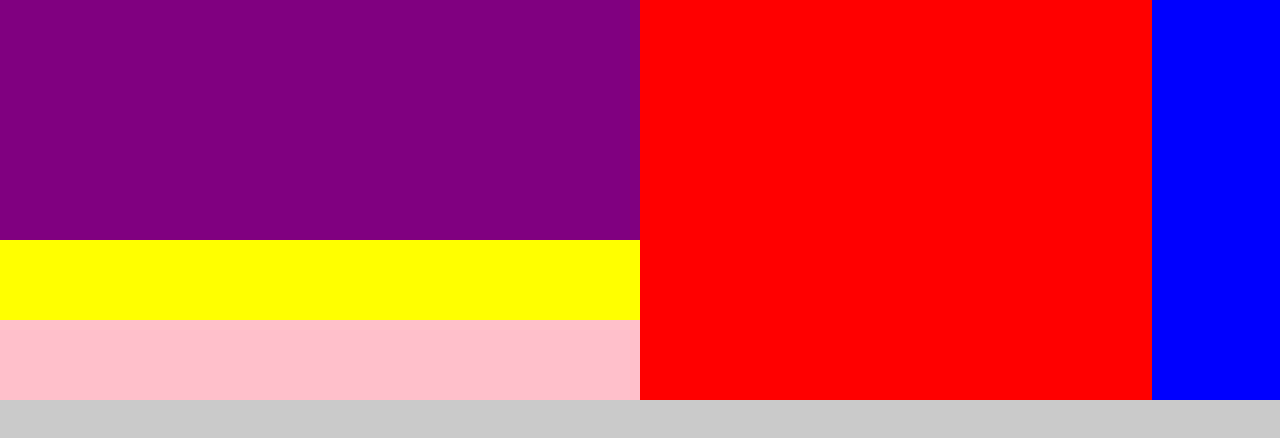
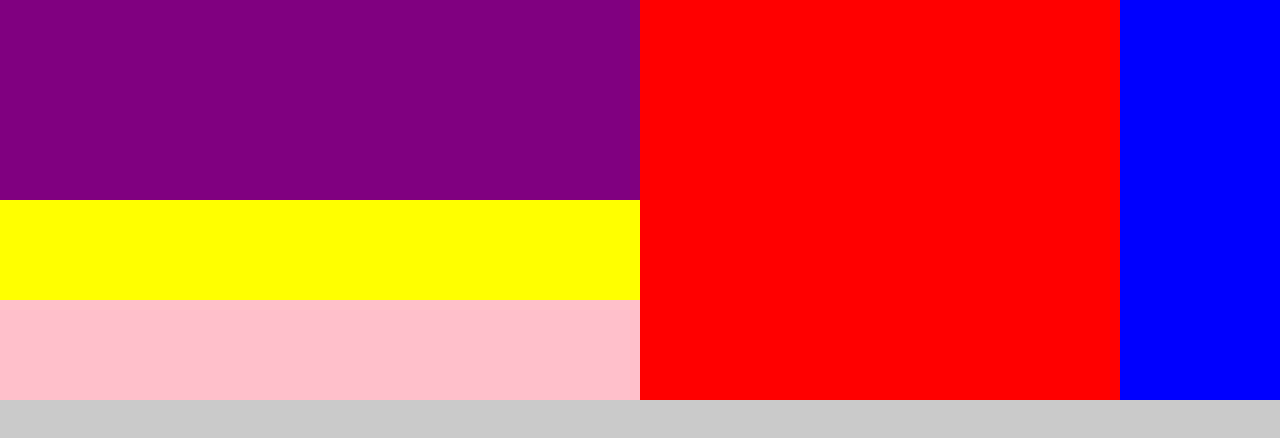
Before and after one commit to alicia-88/Html, a plain HTML site: page Exo13/index.html in a window 1280 px wide. Drawn offline with Linux system fonts and the light colour scheme.

Commit message:
only flex property

```diff
--- a/Exo10/style.css
+++ b/Exo10/style.css
@@ -10,13 +10,13 @@ body {
 }
 .blue {
     background-color: #0000ff;
-    flex-grow: 1;
+    flex: 3;
 }
 .green{
     background-color:#008000;
-    flex-basis: 30%;
+    flex: 2;
 }
 .red{
     background-color: #ff0000;
-    flex-basis: 20%;
+    flex:1;
 }
--- a/Exo11/style.css
+++ b/Exo11/style.css
@@ -10,13 +10,13 @@ body {
 }
 .blue {
     background-color: #0000ff;
-    flex-grow: 1;
+    flex: 1;
 }
 .green{
     background-color:#008000;
-    flex-basis: 50%;
+    flex: 3;
 }
 .red{
     background-color: #ff0000;
-    flex-basis: 40%;
+    flex: 3;
 }
--- a/Exo12/style.css
+++ b/Exo12/style.css
@@ -11,29 +11,29 @@ body {
 .container {
     display: flex;
     width: 100%;
-    height: 50%;
+    flex-basis: 50%;
 }
 .blue {
     background-color: #0000ff;
-    flex-grow: 1;
+    flex:1;
 }
 .green{
     background-color:#008000;
-    flex-basis: 50%;
+    flex:3;
 }
 .red{
     background-color: #ff0000;
-    flex-basis: 40%;
+    flex:2;
 }
 .purple {
 background-color: #800080;
-flex-basis: 25%;
+flex:3;
 }
 .yellow{
 background-color: #ffff00;
-flex-basis: 20%;
+flex:2;
 }
 .pink{
 background-color: #ffc0cb;
-flex-basis: 5%;
+flex:1;
 }
--- a/Exo13/style.css
+++ b/Exo13/style.css
@@ -2,46 +2,57 @@
     margin: 0;
     padding: 0;
 }
+
 body {
     width: 100vw;
     height: 100vh;
     display: flex;
     flex-direction: column;
 }
+
 body div {
     flex: 0 0 50%;
 }
+
 .container {
     display: flex;
     width: 100%;
 }
+
 .container>div {
     display: flex;
-    flex: 0 0 50%;
+    flex: 1;
 }
+
 .container-1 {
     flex-direction: column;
 }
+
 .grey {
     background-color: #cacaca;
 }
+
 .blue {
     background-color: #0000ff;
-    flex-basis: 20%;
+    flex: 1;
 }
-.red{
+
+.red {
     background-color: #ff0000;
-    flex-basis: 80%;
+    flex: 3;
 }
+
 .purple {
-background-color: #800080;
-flex-basis: 60%;
+    background-color: #800080;
+    flex: 4;
 }
-.yellow{
-background-color: #ffff00;
-flex-basis: 20%;
+
+.yellow {
+    background-color: #ffff00;
+    flex: 2;
 }
-.pink{
-background-color: #ffc0cb;
-flex-basis: 20%;
+
+.pink {
+    background-color: #ffc0cb;
+    flex: 2;
 }
--- a/Exo14/style.css
+++ b/Exo14/style.css
@@ -8,52 +8,54 @@ body {
     display: flex;
     flex-direction: column;
 }
-body div {
-    flex: 0 0 50%;
+body>div {
+    flex: 1;
 }
 .grey {
     background-color: #cacaca;
 }
 .blue {
     background-color: #0000ff;
-    flex-basis: 25%;
+    flex:1;
 }
 .red{
     background-color: #ff0000;
-    flex-basis: 75%;
+    flex:3;
 }
 .purple {
 background-color: #800080;
-flex-basis: 60%;
+flex:5;
 }
 .yellow{
 background-color: #ffff00;
-flex-basis: 20%;
+flex:2;
 }
 .pink{
 background-color: #ffc0cb;
-flex-basis: 20%;
+flex:2;
 }
 .aqua {
     background-color: #00ffff;
-    flex-basis: 70%;
+    flex: 4;
 }
 .magenta {
     background-color: #ff00ff;
+    flex: 2;
 }
 .container{
     display: flex;
 }
 .container-1 {
-    flex-basis: 60%;
+    flex:3;
     display: flex;
     flex-direction: column;
 }
 .container-2 {
-    flex-basis: 20%;
+    flex:1;
     display: flex;
 }
 .container-3 {
+    flex: 1;
     display: flex;
     flex-direction: column;
 }
```
